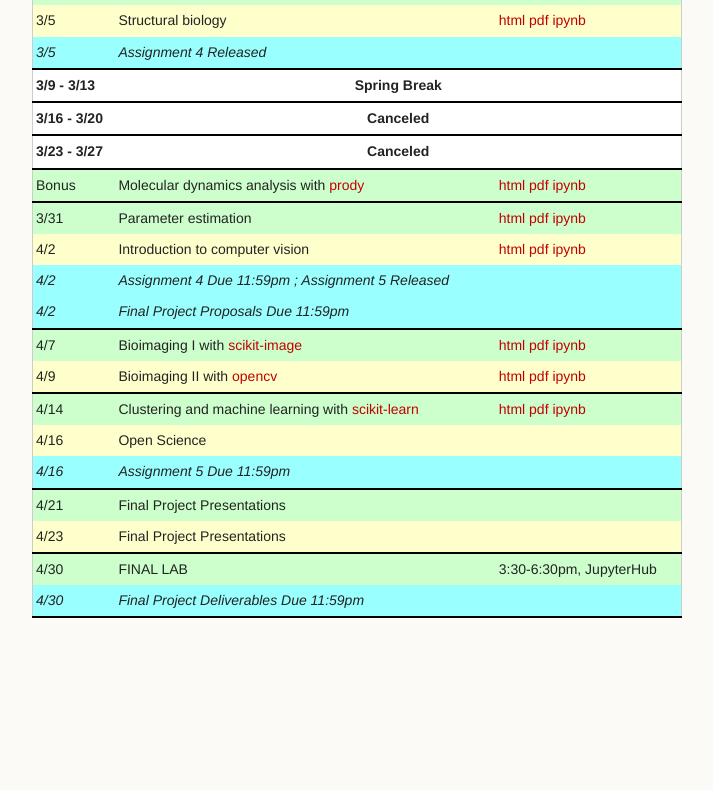
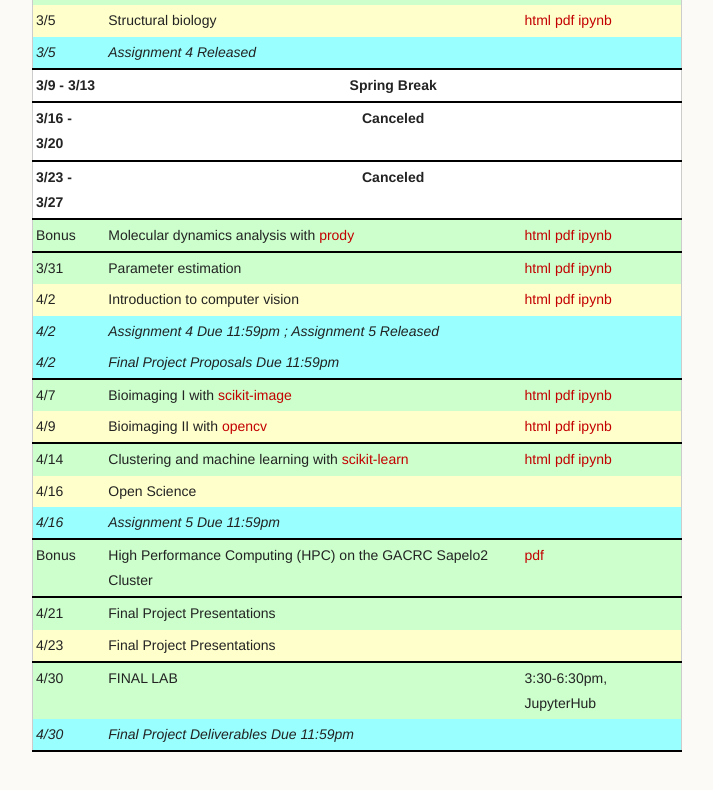
Before and after one commit to eds-uga/cbio-x835-sp20, a plain HTML site: page docs/schedule.html in a window 1280 px wide. Shown: the part 1205-1995 px from the top of the page, without its empty margins (278-991 px from the left). Before the commit the page ends 1905 px from the top, so only its background shows below. Drawn offline with Linux system fonts and the light colour scheme.

Commit message:
Added bonus lecture on HPC.

```diff
--- a/docs/schedule.html
+++ b/docs/schedule.html
@@ -308,7 +308,7 @@
     <td>Bonus</td>
     <td>Molecular dynamics analysis with <a href="http://prody.csb.pitt.edu/">prody</a></td>
     <td>
-      <a href="https://eds-uga.github.io/cbio-x835-sp20/slides/MolecularDynamics.slides.html">html</a>
+        <a href="https://eds-uga.github.io/cbio-x835-sp20/slides/MolecularDynamics.slides.html">html</a>
         <a href="https://eds-uga.github.io/cbio-x835-sp20/slides/MolecularDynamics.slides.pdf">pdf</a>
         <a href="https://github.com/eds-uga/cbio-x835-sp20/tree/master/lectures/MolecularDynamics.ipynb">ipynb</a>
     </td>
@@ -319,7 +319,7 @@
     <td>3/31</td>
     <td>Parameter estimation</td>
     <td>
-       <a href="https://eds-uga.github.io/cbio-x835-sp20/slides/ParameterEstimation.slides.html">html</a>
+        <a href="https://eds-uga.github.io/cbio-x835-sp20/slides/ParameterEstimation.slides.html">html</a>
         <a href="https://eds-uga.github.io/cbio-x835-sp20/slides/ParameterEstimation.slides.pdf">pdf</a>
         <a href="https://github.com/eds-uga/cbio-x835-sp20/tree/master/lectures/ParameterEstimation.ipynb">ipynb</a>
     </td>
@@ -391,6 +391,14 @@
     <td></td>
   </tr>
 
+  <tr class="L endweek">
+    <td>Bonus</td>
+    <td>High Performance Computing (HPC) on the GACRC Sapelo2 Cluster</td>
+    <td>
+        <a href="https://eds-uga.github.io/cbio-x835-sp20/slides/HPC_on_Sapelo2.slides.pdf">pdf</a>
+    </td>
+  </tr>
+
   <!-- Week 16 -->
   <tr class='L'>
     <td>4/21</td>
```
Also changed, not shown: 1 other file.
